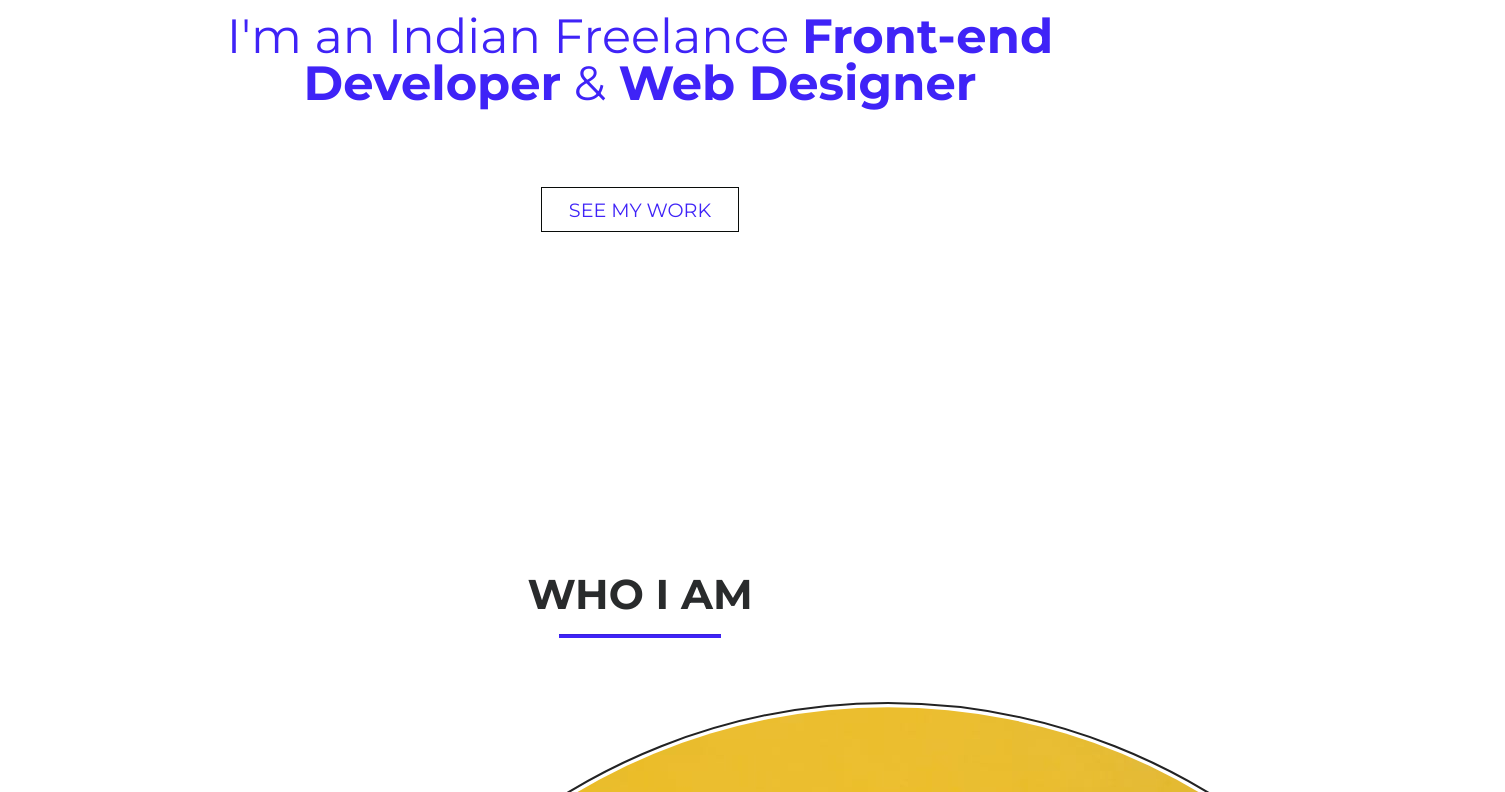
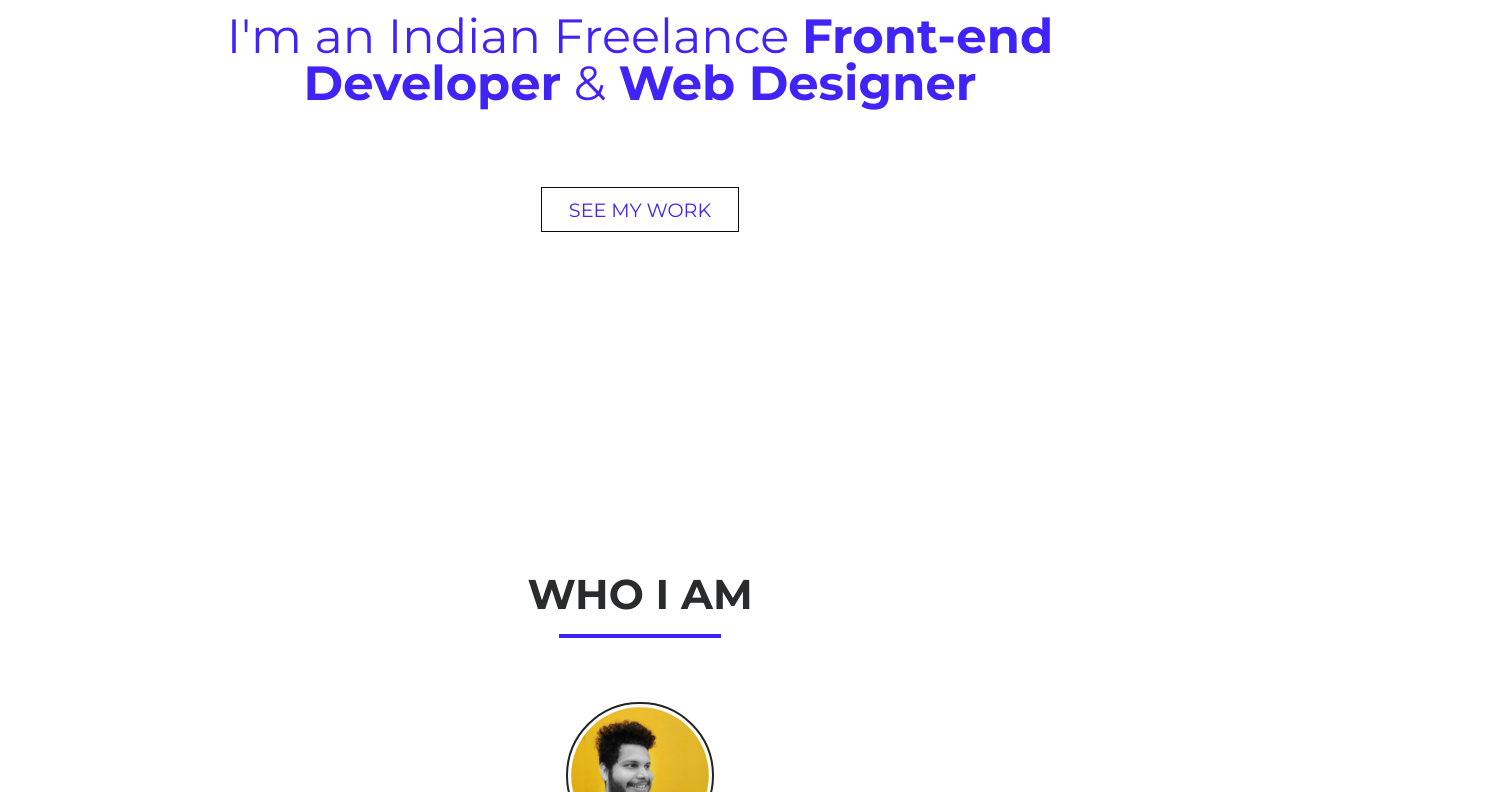
Before and after one commit to Abhicpr/abhicpr.github.io, a plain HTML site: page index.html in a window 1280 px wide. Shown: the part 308-1100 px from the top of the page, 1505 px wide, since content can reach past the window. Drawn offline with nearby package versions, Linux system fonts and the light colour scheme.

```diff
--- a/index.html
+++ b/index.html
@@ -63,7 +63,9 @@
         <div class="container">
             <h2>Who I Am</h2>
             <hr>
-            <img src="image/logo.jpeg" alt="Photo Abhishek">
+            <img src="image/logo.jpeg" alt="Photo Abhishek" style="
+            width: 20%;
+        ">
             <p class="lead">Freelance Designer & Developer</p>
             <p>I'm <span class="bold">Web </span> Developer, a <strong>Designer</strong> and <strong>Front-end Developer</strong> from <a href="https://www.google.fr/maps/place/40600+Biscarrosse/@44.4026163,-1.2626371,34041m/data=!3m1!1e3!4m5!3m4!1s0xd54808242250a41:0x31362ef6d956cc21!8m2!3d44.3946602!4d-1.164218?hl=fr" target="_blank">Delhi</a>, India.</p>
             <p>I love <strong>helping businesses</strong> of all size to build and improve their online presence.</p>
```
